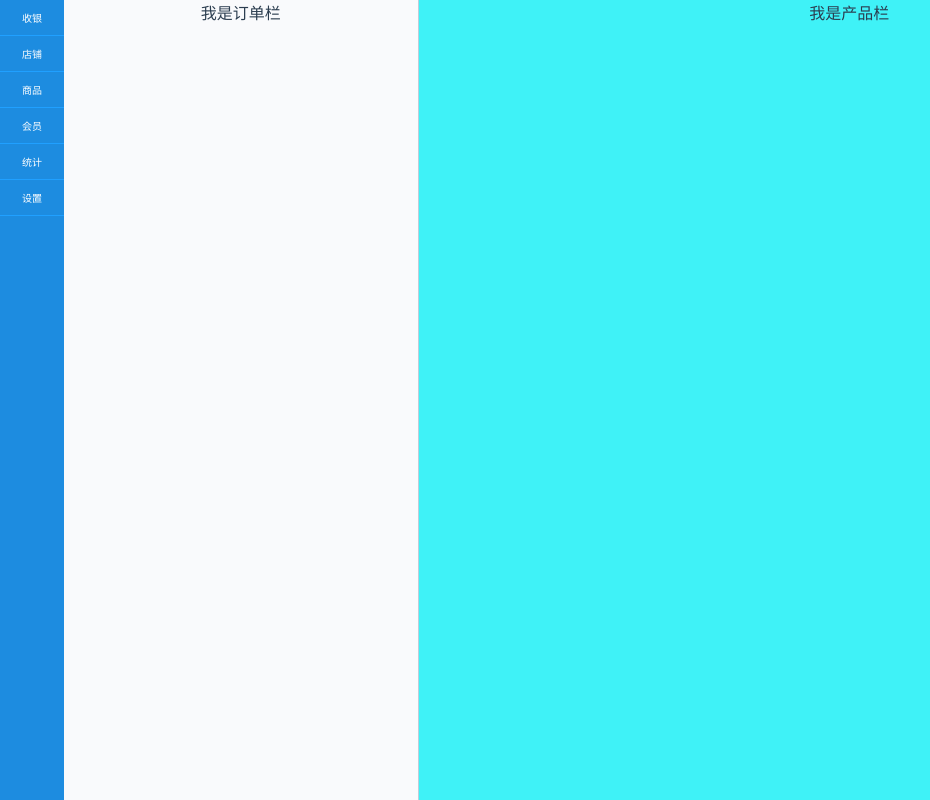
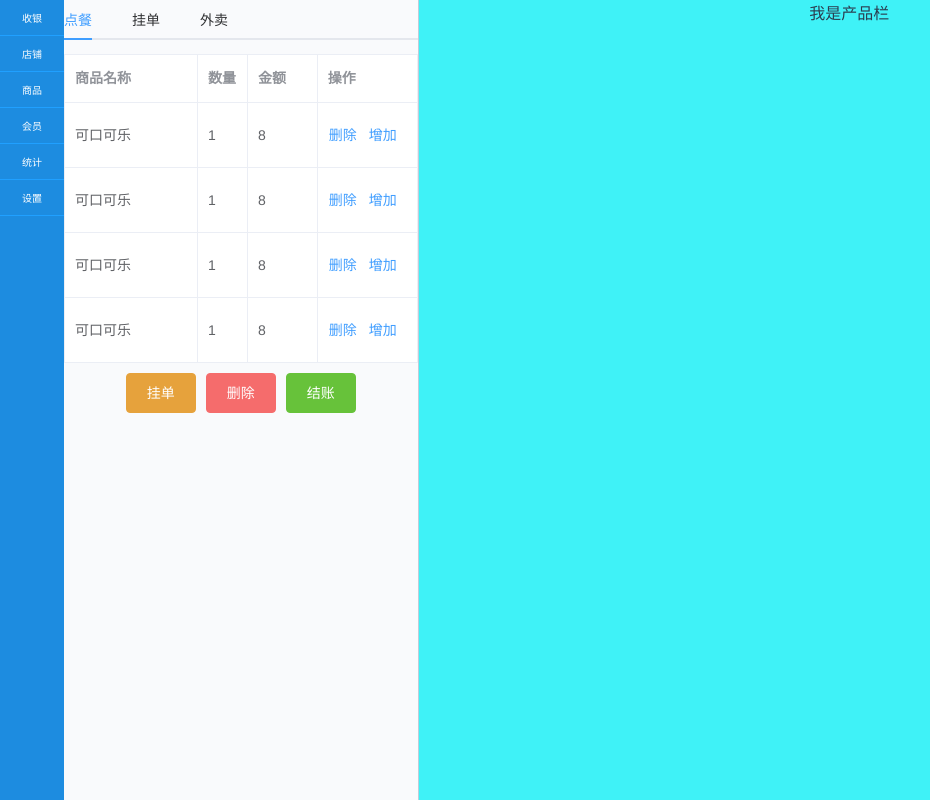
Before and after one commit to myloveann/vuepos, a Vue app in the folder vuepos/: page /#/ in a window 1280 px wide. Shown: the whole page, without its empty margins (0-930 px from the left). Built offline with nearby package versions, Linux system fonts and the light colour scheme; a small style sheet from the web is missing.

Commit message:
add the left layout

```diff
--- a/vuepos/src/components/page/pos.vue
+++ b/vuepos/src/components/page/pos.vue
@@ -1,7 +1,31 @@
 <template>
   <div class="pos">
     <el-row>
-      <el-col :span="7" class="pos-order" id="order-list">我是订单栏</el-col>
+      <el-col :span="7" class="pos-order" id="order-list">
+        <el-tabs>
+          <el-tab-pane label="点餐">
+            <el-table :data="tableData" border style="width:100%">
+              <el-table-column prop="goodsName" label="商品名称"></el-table-column>
+              <el-table-column prop="count" label="数量" width="50"></el-table-column>
+              <el-table-column prop="price" label="金额" width="70"></el-table-column>
+              <el-table-column prop="caozuo" label="操作" width="100"  fixed="right">
+                <template slot-scope="scope">
+                  <el-button type="text" size="samll">删除</el-button>
+                  <el-button type="text" size="samll">增加</el-button>
+                </template>
+              </el-table-column>
+            </el-table>
+            <div class="div-btn">
+              <el-button type="warning">挂单</el-button>
+              <el-button type="danger">删除</el-button>
+              <el-button type="success">结账</el-button>
+            </div>
+          </el-tab-pane>
+          <el-tab-pane label="挂单">挂单</el-tab-pane>
+          <el-tab-pane label="外卖">外卖</el-tab-pane>
+        </el-tabs>
+
+      </el-col>
       <el-col :span="17">我是产品栏</el-col>
     </el-row>
   </div>
@@ -12,12 +36,34 @@ export default {
   name: 'pos',
   data () {
     return {
-      msg: 'Hello AwesomePos demo'
+      tableData:[
+        {
+          goodsName:'可口可乐',
+          price:8,
+          count:1
+        },
+        {
+          goodsName:'可口可乐',
+          price:8,
+          count:1
+        },
+        {
+          goodsName:'可口可乐',
+          price:8,
+          count:1
+        },
+        {
+          goodsName:'可口可乐',
+          price:8,
+          count:1
+        },
+
+      ]
     }
   },
   mounted:function(){
     var orderHeight=document.body.clientHeight;
-    document.getElementById('order-list').style.height=orderHeight+'px'
+    document.getElementById('order-list').style.height=orderHeight+'px';
   }
 }
 </script>
@@ -29,4 +75,9 @@ export default {
   border-right: 1px solid #C0CCDA;
 
 }
+.div-btn{
+  margin-top: 10px;
+}
+
+
 </style>
```
